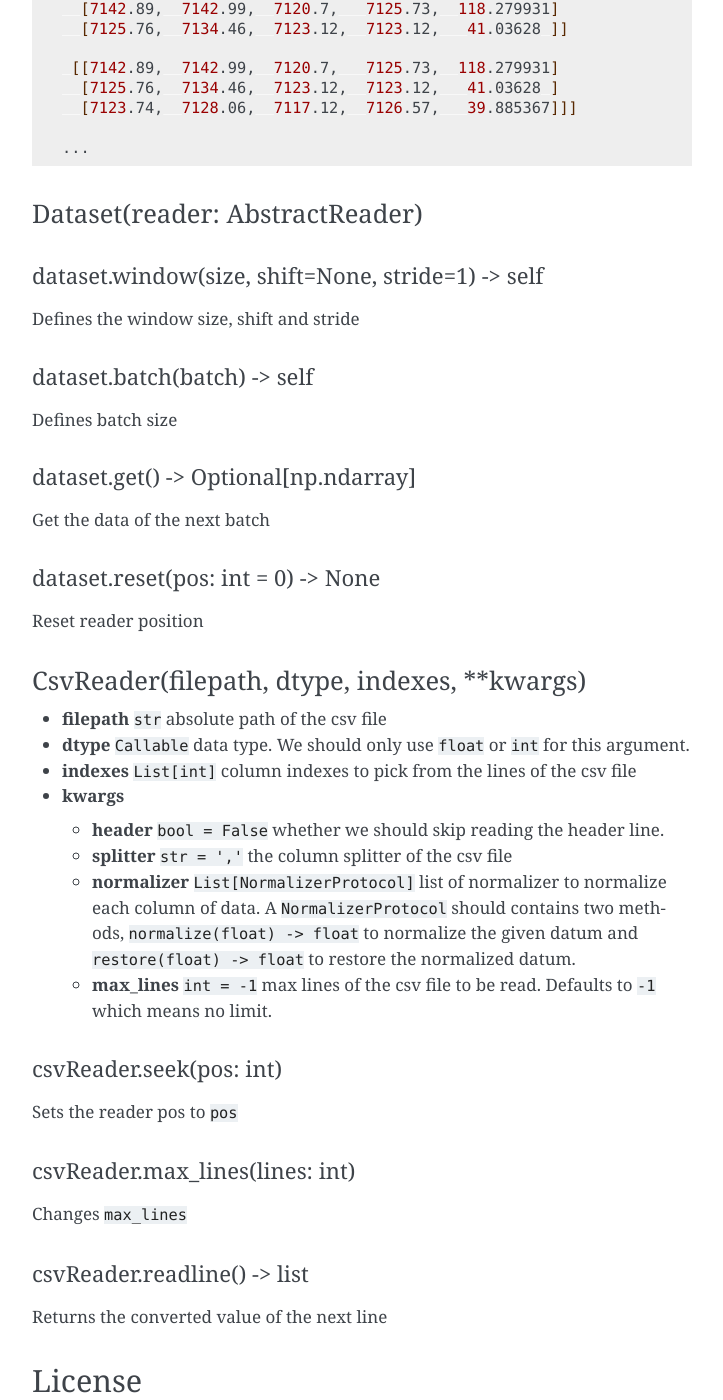
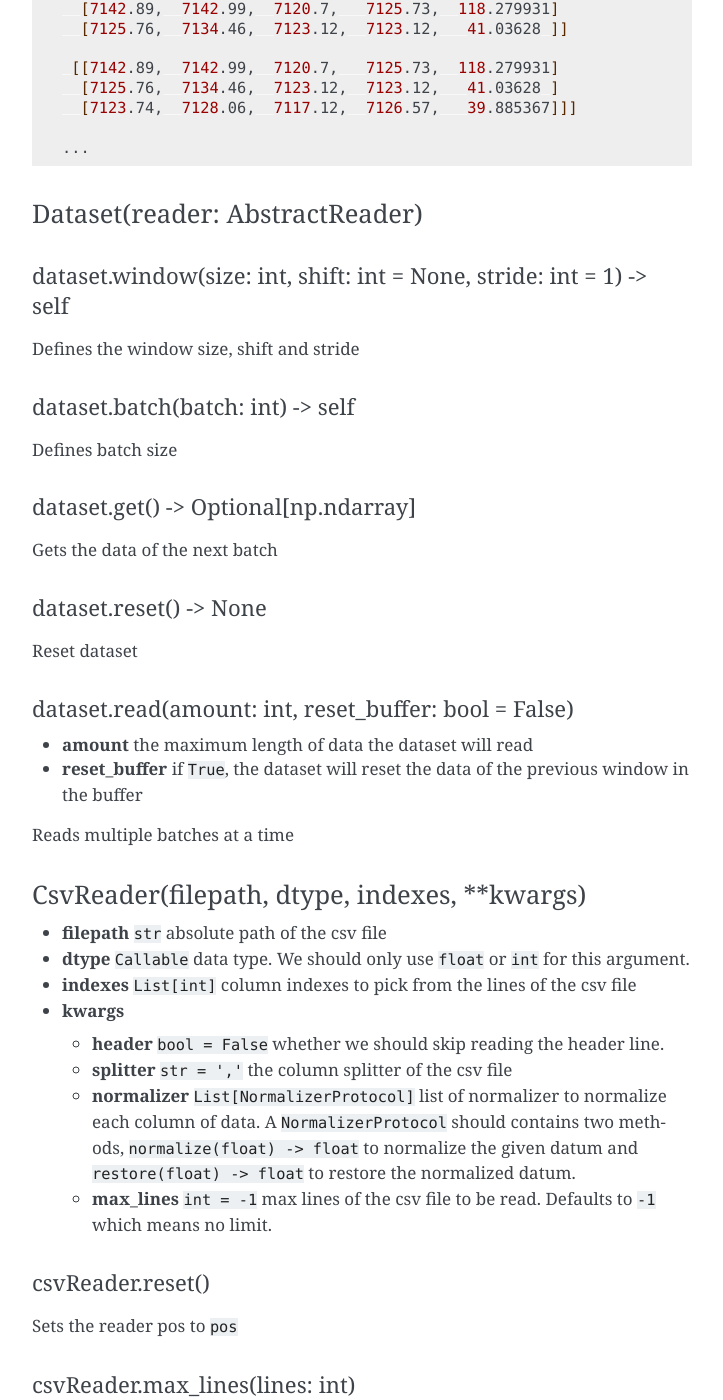
Before and after one commit to kaelzhang/python-csv-dataset, a Sphinx documentation site: the page built from docs/README.md, in a window 1280 px wide and 1400 px high, scrolled down 1161 px. Shown: the whole window, without its empty margins (388-1111 px from the left). Built offline with Sphinx 7.4.7, drawn with Linux system fonts in a browser that asks for light colours; some of the changed text lies outside the part shown.

Commit message:
breaking 2.0.0: redesign dataset and reader pos. actually fixes all 1.x versions

```diff
--- a/docs/README.md
+++ b/docs/README.md
@@ -66,21 +66,28 @@ The following output shows one print.
 
 ### Dataset(reader: AbstractReader)
 
-#### dataset.window(size, shift=None, stride=1) -> self
+#### dataset.window(size: int, shift: int = None, stride: int = 1) -> self
 
 Defines the window size, shift and stride
 
-#### dataset.batch(batch) -> self
+#### dataset.batch(batch: int) -> self
 
 Defines batch size
 
 #### dataset.get() -> Optional[np.ndarray]
 
-Get the data of the next batch
+Gets the data of the next batch
 
-#### dataset.reset(pos: int = 0) -> None
+#### dataset.reset() -> None
 
-Reset reader position
+Reset dataset
+
+#### dataset.read(amount: int, reset_buffer: bool = False)
+
+- **amount** the maximum length of data the dataset will read
+- **reset_buffer** if `True`, the dataset will reset the data of the previous window in the buffer
+
+Reads multiple batches at a time
 
 ### CsvReader(filepath, dtype, indexes, **kwargs)
 
@@ -93,7 +100,7 @@ Reset reader position
     - **normalizer** `List[NormalizerProtocol]` list of normalizer to normalize each column of data. A `NormalizerProtocol` should contains two methods, `normalize(float) -> float` to normalize the given datum and `restore(float) -> float` to restore the normalized datum.
     - **max_lines** `int = -1` max lines of the csv file to be read. Defaults to `-1` which means no limit.
 
-#### csvReader.seek(pos: int)
+#### csvReader.reset()
 
 Sets the reader pos to `pos`
 
```
Also changed, not shown: 3 other files.
